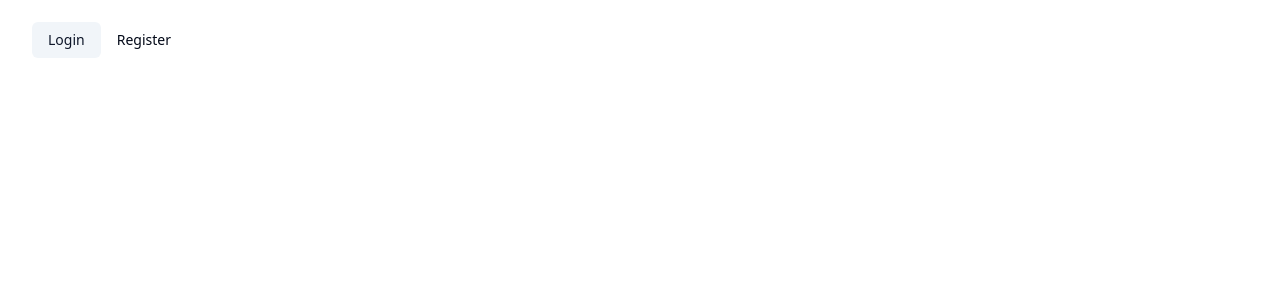
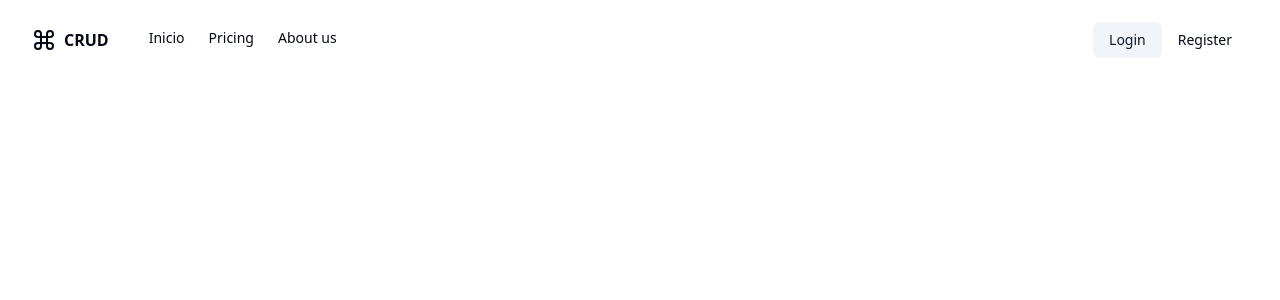
Before and after one commit to antonyjes/Employees-FlaskReact, a React (Vite) app in the folder client/: page / in a window 1280 px wide. Shown: the top 300 px of the page. Built offline with nearby package versions, Linux system fonts and the light colour scheme.

Commit message:
Navbar complete

```diff
--- /dev/null
+++ b/client/src/components/home-nav.jsx
@@ -0,0 +1,25 @@
+import { Command } from "lucide-react"
+
+export const HomeNav = () => {
+    return(
+        <div className="flex gap-6 md:gap-10">
+            <a href="/" className="hidden items-center space-x-2 md:flex">
+                <Command />
+                <span className="hidden font-bold sm:inline-block">
+                    CRUD
+                </span>
+            </a>
+            <nav className="hidden gap-6 md:flex">
+                <a href="/" className="text-lg font-medium transition-colors hover:text-foreground/80 sm:text-sm">
+                    Inicio
+                </a>
+                <a href="/pricing" className="text-lg font-medium transition-colors hover:text-foreground/80 sm:text-sm">
+                    Pricing
+                </a>
+                <a href="/aboutus" className="text-lg font-medium transition-colors hover:text-foreground/80 sm:text-sm">
+                    About us
+                </a>
+            </nav>
+        </div>
+    )
+}
--- a/client/src/pages/HomePage.jsx
+++ b/client/src/pages/HomePage.jsx
@@ -1,3 +1,4 @@
+import { HomeNav } from "@/components/home-nav";
 import { buttonVariants } from "@/components/ui/button";
 import { cn } from "@/lib/utils";
 
@@ -6,6 +7,7 @@ const HomePage = () => {
         <div className="flex min-h-screen flex-col">
             <header className="container z-40 bg-background">
                 <div className="flex h-20 items-center justify-between py-6">
+                    <HomeNav />
                     <nav>
                         <a href="/login" className={cn(buttonVariants({variant: "secondary", size: "sm"}), "px-4")}>Login</a>
                         <a href="/register" className={cn(buttonVariants({variant: "primary", size: "sm"}), "px-4")}>Register</a>
```
